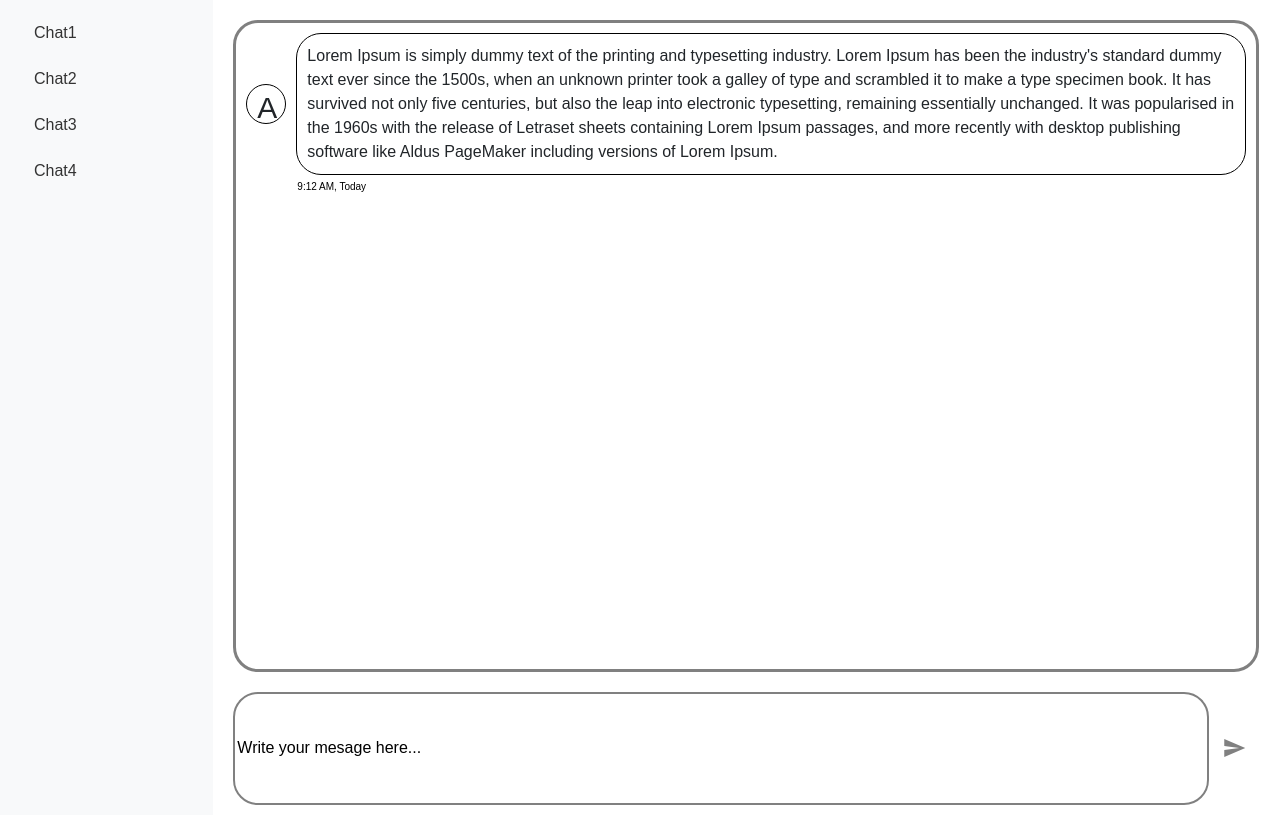
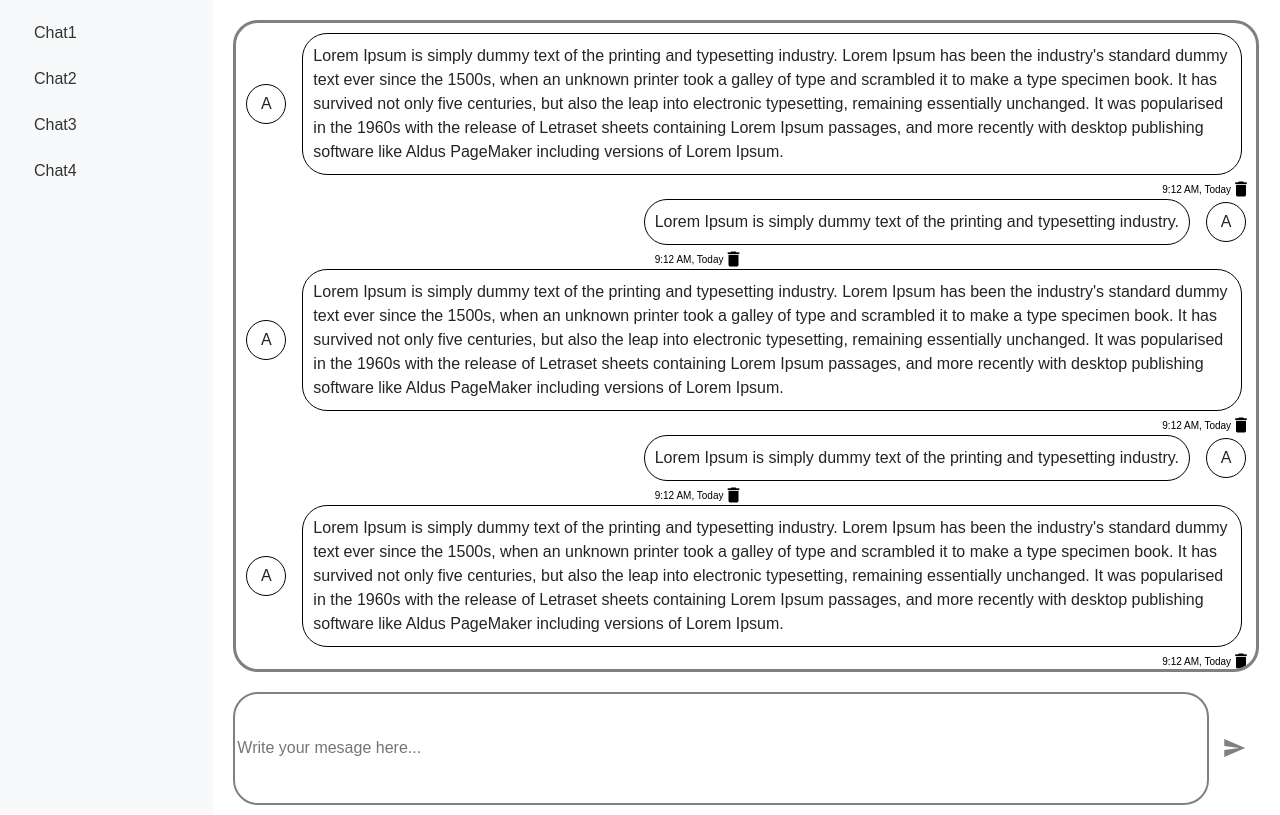
Before and after one commit to edwinlowxh/Chatroom, a Django app: page /Chatroom/Chat in a window 1280 px wide. Shown: the part 62-877 px from the top of the page. Run offline with Django 3.2, Linux system fonts and the light colour scheme; some libraries are stand-ins or nearby versions.

Commit message:
UPDATED INTERFACE

```diff
--- a/mysite/Chatroom/static/interface.css
+++ b/mysite/Chatroom/static/interface.css
@@ -39,14 +39,30 @@
   border-color: grey;
   border-radius: thin;
   margin: 10px;
+  overflow-y: scroll;
 }
 
+#message-box::-webkit-scrollbar {
+  width: 10px;
+}
+
+#message-box::-webkit-scrollbar-track {
+  /* color of the tracking area */
+  border-radius: 20px;       /* roundness of the scroll thumb */
+  margin-top: 10px;
+  margin-bottom: 10px;
+}
+
+#message-box::-webkit-scrollbar-thumb {
+  background-color: lightgrey;    /* color of the scroll thumb */
+  border-radius: 20px;       /* roundness of the scroll thumb */
+  /* creates padding around scroll thumb */
+}
 
 .message-container-message{
-  width: calc(100% - 50px);
+  max-width: calc(100% - 60px);
 	margin-top: auto;
 	margin-bottom: auto;
-	margin-left: 10px;
   border-style: solid;
   border-width: thin;
 	border-radius: 25px;
@@ -56,30 +72,35 @@
 	position: relative;
 }
 
-.profile-pic{
-	height: 40px;
-	width: 40px;
+#profile-pic {
+  display: flex; /* or inline-flex */
+  align-items: center;
+  justify-content: center;
+  width: 40px;
+  height: 40px;
+  border-radius: 50%;
   border-width: thin;
   border-style: solid;
-	border-radius: 50%/50%;
   border-color: black;
   margin-top: auto;
   margin-bottom: auto;
 }
 
-.profile-pic-initial {
-  border-radius: 50%/50%;
-  font-size: 30px;
-  margin-left: 10px;
-  margin-right: auto;
+.message-information {
+  margin-right: 10px;
+  width: 100%;
+  position: absolute;
+  bottom: -25px;
+  color: black;
+  font-size: 10px;
+  align-items: center;
 }
 
-.message-information {
-  position: absolute;
-  left:0;
-  bottom: -20px;
+
+#delete-icon {
+  font-size: 20px;
   color: black;
-  font-size: 10px;
+  padding-top: 0;
 }
 
 #chat-container-input {
--- a/mysite/Chatroom/templates/interface.html
+++ b/mysite/Chatroom/templates/interface.html
@@ -34,22 +34,78 @@
     <div id="chat-container">
       <div id="message-box">
         <div class="d-flex justify-content-start mb-4 message-container">
-					<div class="profile-pic">
+					<div class="circle" id="profile-pic">
 						<span class="profile-pic-initial">A</span>
 					</div>
-					<div class="message-container-message">
+					<div class="ml-3 message-container-message">
 						Lorem Ipsum is simply dummy text of the printing and typesetting industry. Lorem Ipsum has been the industry's standard dummy text ever since the 1500s, when an unknown printer took a galley of type and scrambled it to make a type specimen book. It has survived not only five centuries, but also the leap into electronic typesetting, remaining essentially unchanged. It was popularised in the 1960s with the release of Letraset sheets containing Lorem Ipsum passages, and more recently with desktop publishing software like Aldus PageMaker including versions of Lorem Ipsum.
-						<span class="message-information">9:12 AM, Today</span>
+						<div class="d-flex justify-content-end message-information">
+              <span id=>9:12 AM, Today</span>
+              <span class="material-icons" id="delete-icon">delete</span>
+            </div>
+					</div>
+				</div>
+
+        <div class="d-flex justify-content-end mb-4 message-container">
+					<div class="mr-3 message-container-message">
+						Lorem Ipsum is simply dummy text of the printing and typesetting industry.
+            <div class="d-flex justify-content-start message-information">
+              <span id=>9:12 AM, Today</span>
+              <span class="material-icons" id="delete-icon">delete</span>
+            </div>
+					</div>
+          <div class="circle" id="profile-pic">
+						<span class="profile-pic-initial">A</span>
+					</div>
+				</div>
+
+        <div class="d-flex justify-content-start mb-4 message-container">
+					<div class="circle" id="profile-pic">
+						<span class="profile-pic-initial">A</span>
+					</div>
+					<div class="ml-3 message-container-message">
+						Lorem Ipsum is simply dummy text of the printing and typesetting industry. Lorem Ipsum has been the industry's standard dummy text ever since the 1500s, when an unknown printer took a galley of type and scrambled it to make a type specimen book. It has survived not only five centuries, but also the leap into electronic typesetting, remaining essentially unchanged. It was popularised in the 1960s with the release of Letraset sheets containing Lorem Ipsum passages, and more recently with desktop publishing software like Aldus PageMaker including versions of Lorem Ipsum.
+						<div class="d-flex justify-content-end message-information">
+              <span id=>9:12 AM, Today</span>
+              <span class="material-icons" id="delete-icon">delete</span>
+            </div>
+					</div>
+				</div>
+
+        <div class="d-flex justify-content-end mb-4 message-container">
+					<div class="mr-3 message-container-message">
+						Lorem Ipsum is simply dummy text of the printing and typesetting industry.
+            <div class="d-flex justify-content-start message-information">
+              <span id=>9:12 AM, Today</span>
+              <span class="material-icons" id="delete-icon">delete</span>
+            </div>
+					</div>
+          <div class="circle" id="profile-pic">
+						<span class="profile-pic-initial">A</span>
+					</div>
+				</div>
+
+        <div class="d-flex justify-content-start mb-4 message-container">
+					<div class="circle" id="profile-pic">
+						<span class="profile-pic-initial">A</span>
+					</div>
+					<div class="ml-3 message-container-message">
+						Lorem Ipsum is simply dummy text of the printing and typesetting industry. Lorem Ipsum has been the industry's standard dummy text ever since the 1500s, when an unknown printer took a galley of type and scrambled it to make a type specimen book. It has survived not only five centuries, but also the leap into electronic typesetting, remaining essentially unchanged. It was popularised in the 1960s with the release of Letraset sheets containing Lorem Ipsum passages, and more recently with desktop publishing software like Aldus PageMaker including versions of Lorem Ipsum.
+						<div class="d-flex justify-content-end message-information">
+              <span id=>9:12 AM, Today</span>
+              <span class="material-icons" id="delete-icon">delete</span>
+            </div>
 					</div>
 				</div>
       </div>
 
       <div id="chat-container-input">
         <form id="chatbox">
-          <input type="text" id="message-input" name="message" value="Write your mesage here...">
+          <input type="text" id="message-input" name="message" placeholder="Write your mesage here...">
         </form>
         <span class="material-icons" id="send-button">send</span>
       </div>
+
     </div>
   </div>
 {% endblock %}
```
